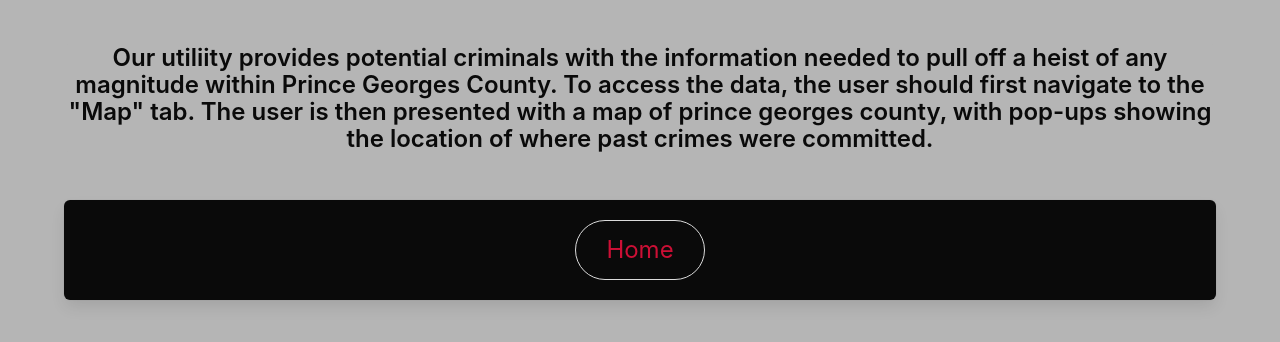
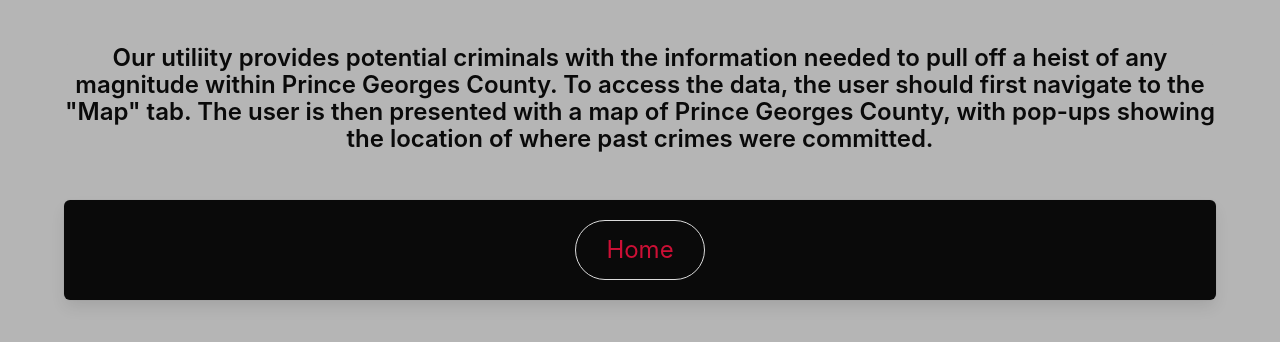
Before and after one commit to bcohn13/Get-out-of-jail-free, a website: page public/documentation.html in a window 1280 px wide. Shown: the part 248-590 px from the top of the page. Drawn offline with nearby package versions, Linux system fonts and the light colour scheme.

Commit message:
Update documentation.html

```diff
--- a/public/documentation.html
+++ b/public/documentation.html
@@ -34,7 +34,7 @@
                 <p>
                   Our utiliity provides potential criminals with the information needed to pull off
                   a heist of any magnitude within Prince Georges County. To access the data, the user should
-                  first navigate to the "Map" tab. The user is then presented with a map of prince georges county,
+                  first navigate to the "Map" tab. The user is then presented with a map of Prince Georges County,
                   with pop-ups showing the location of where past crimes were committed.
                 </p>
 
```
